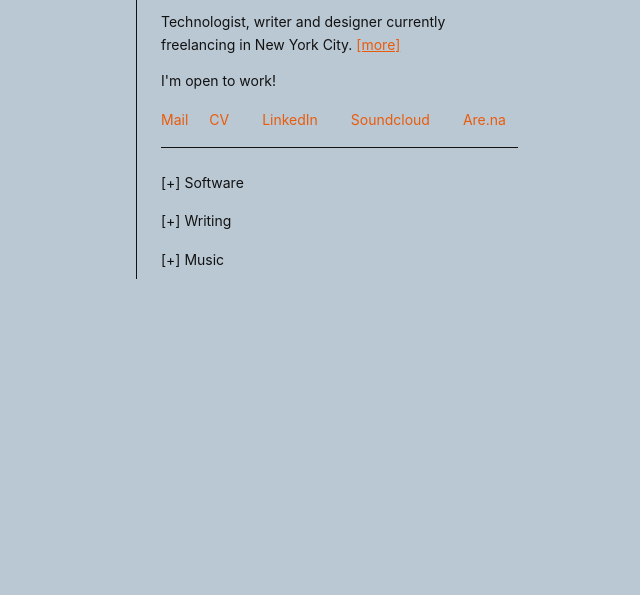
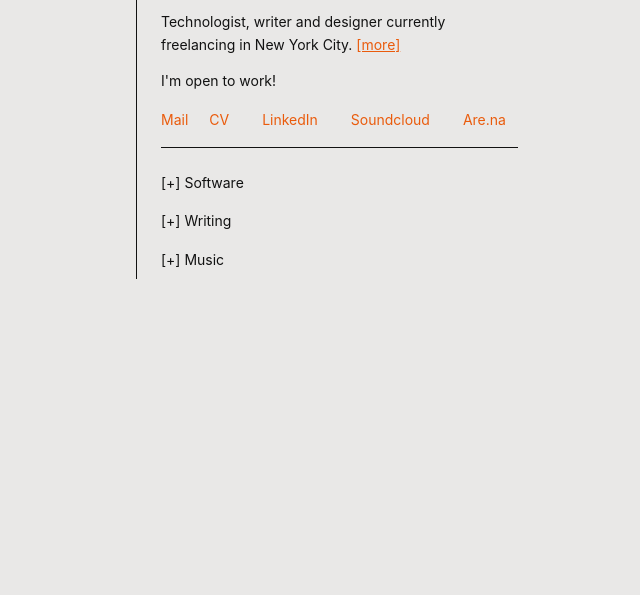
Before and after one commit to jacksondelea/HTML, a website: page index.html in a window 1280 px wide. Shown: the part 205-800 px from the top of the page, without its empty margins (309-949 px from the left). Drawn offline with nearby package versions, Linux system fonts and the light colour scheme.

Commit message:
background change

```diff
--- a/css/styles.css
+++ b/css/styles.css
@@ -11,7 +11,7 @@ body {
     line-height: 1.6em;
     text-rendering: optimizeLegibility;
     color: #121212;
-    background-color: #bac8d3;
+    background-color: #e9e8e7;
     transition: color 0.3s ease, background-color 0.3s ease;
 }
 
```
